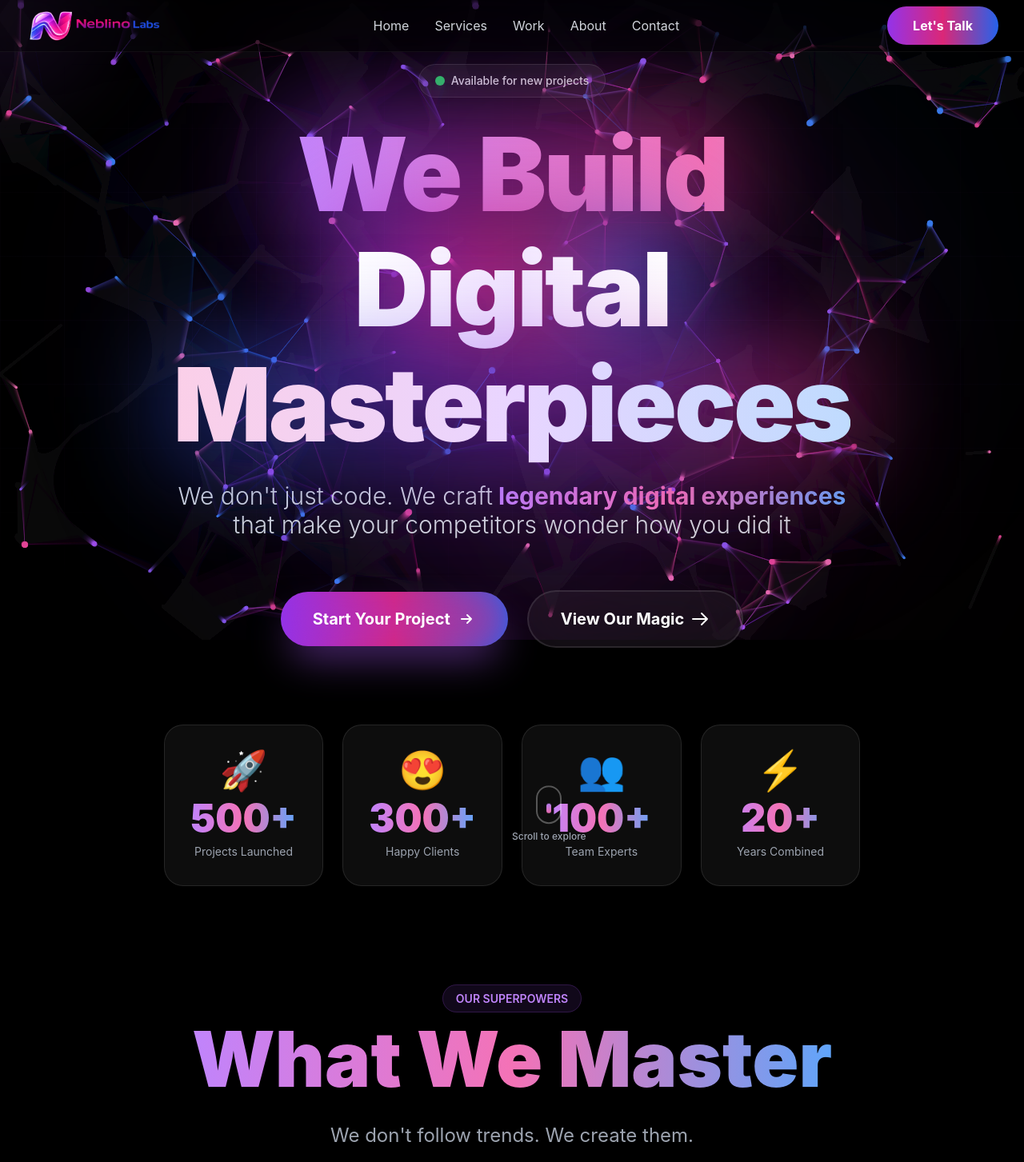
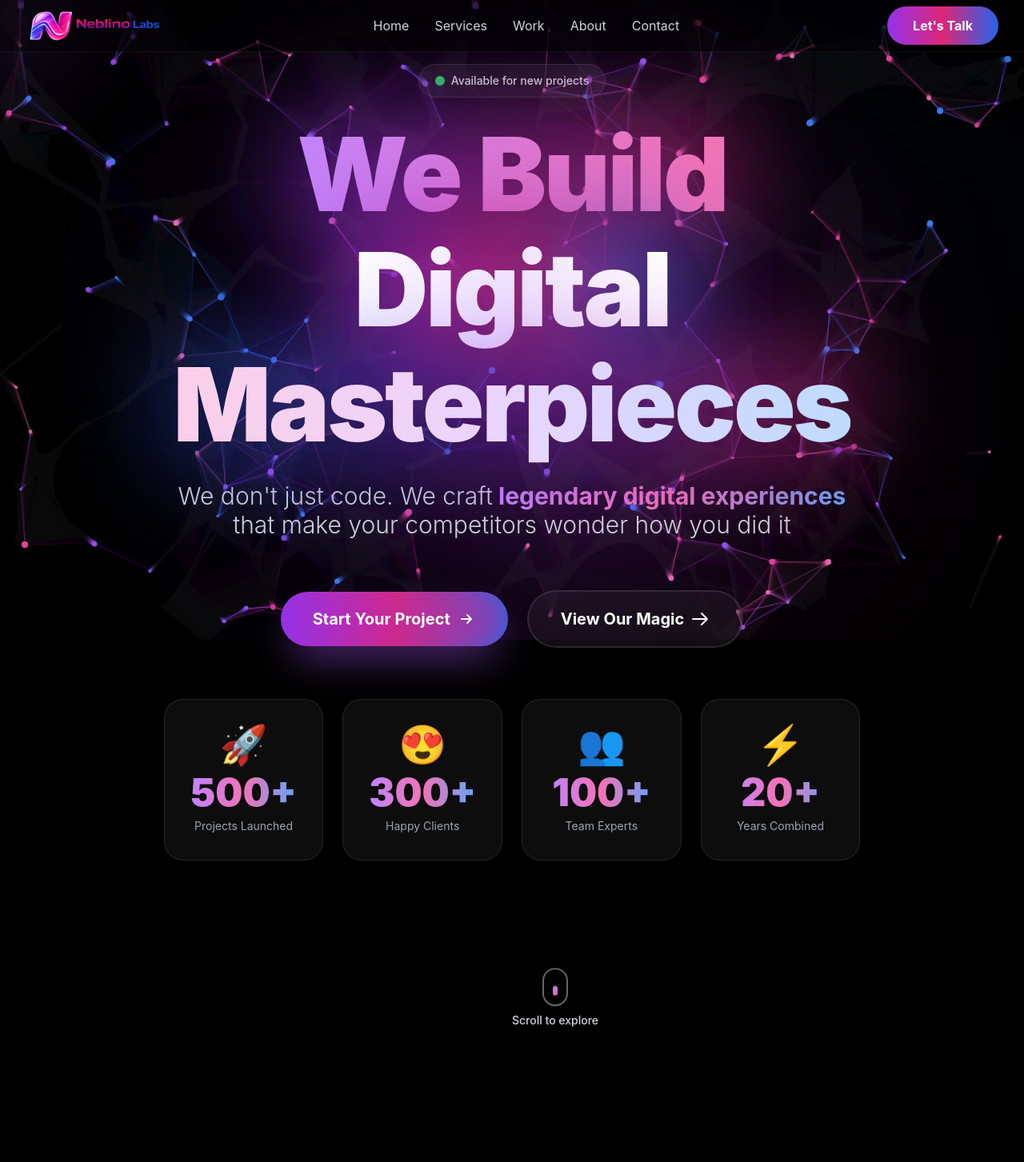
Before and after one commit to Zubair-IT/neblino-site, a Next.js app: page / in a window 1280 px wide. Shown: the top 1453 px of the page at 80% size. Built offline with nearby package versions, Linux system fonts and the light colour scheme.

Commit message:
Fix scroll indicator positioning - add bottom padding to hero, make indicator clickable, improve visibility on all devices

```diff
--- a/app/page.tsx
+++ b/app/page.tsx
@@ -233,8 +233,8 @@ export default function Home() {
       </nav>
 
       {/* Hero Section */}
-      <section id="home" className="relative min-h-screen flex items-center justify-center pt-16 sm:pt-20 px-4">
-        <div className="max-w-7xl mx-auto px-4 sm:px-6 lg:px-8 text-center z-10">
+      <section id="home" className="relative min-h-screen flex items-center justify-center pt-16 sm:pt-20 pb-32 sm:pb-40 px-4">
+        <div className="max-w-7xl mx-auto px-4 sm:px-6 lg:px-8 text-center z-10 mb-20 sm:mb-24">
           {/* Floating Badge with Pulse */}
           <div
             className="inline-flex items-center space-x-2 px-4 sm:px-5 py-2 sm:py-2.5 bg-white/5 backdrop-blur-2xl border border-white/10 rounded-full mb-6 sm:mb-8 group hover:scale-105 transition-transform duration-300"
@@ -280,7 +280,7 @@ export default function Home() {
           </p>
 
           {/* Epic CTA Buttons */}
-          <div className="flex flex-col sm:flex-row gap-4 sm:gap-6 justify-center items-center mb-16 sm:mb-24 px-4">
+          <div className="flex flex-col sm:flex-row gap-4 sm:gap-6 justify-center items-center mb-12 sm:mb-16 px-4">
             <button className="w-full sm:w-auto group relative px-8 sm:px-10 py-4 sm:py-5 bg-gradient-to-r from-purple-600 via-pink-600 to-blue-600 rounded-full font-bold text-base sm:text-lg lg:text-xl overflow-hidden transform hover:scale-110 transition-all duration-300 shadow-2xl shadow-purple-500/50">
               <span className="relative z-10 flex items-center justify-center space-x-2">
                 <span>Start Your Project</span>
@@ -330,14 +330,14 @@ export default function Home() {
           </div>
         </div>
 
-        {/* Animated Scroll Indicator */}
-        <div className="absolute bottom-8 sm:bottom-10 left-1/2 transform -translate-x-1/2 animate-bounce-slow z-20">
-          <div className="flex flex-col items-center space-y-2">
-            <div className="w-6 h-10 sm:w-8 sm:h-12 border-2 border-white/30 rounded-full flex justify-center p-2">
+        {/* Animated Scroll Indicator - Positioned ABOVE stats */}
+        <div className="absolute bottom-4 sm:bottom-6 md:bottom-8 left-1/2 transform -translate-x-1/2 animate-bounce-slow z-30">
+          <a href="#services" className="flex flex-col items-center space-y-2 cursor-pointer group">
+            <div className="w-6 h-10 sm:w-7 sm:h-11 md:w-8 md:h-12 border-2 border-white/40 group-hover:border-white/60 rounded-full flex justify-center p-2 transition-colors">
               <div className="w-1 h-2 sm:w-1.5 sm:h-3 bg-gradient-to-b from-purple-400 to-pink-400 rounded-full animate-scroll" />
             </div>
-            <span className="text-xs text-gray-400 font-medium">Scroll to explore</span>
-          </div>
+            <span className="text-xs sm:text-sm text-gray-300 group-hover:text-white font-medium transition-colors">Scroll to explore</span>
+          </a>
         </div>
       </section>
 
```
Also changed, not shown: 4 other files (tests, documents, lock files or other folders).
